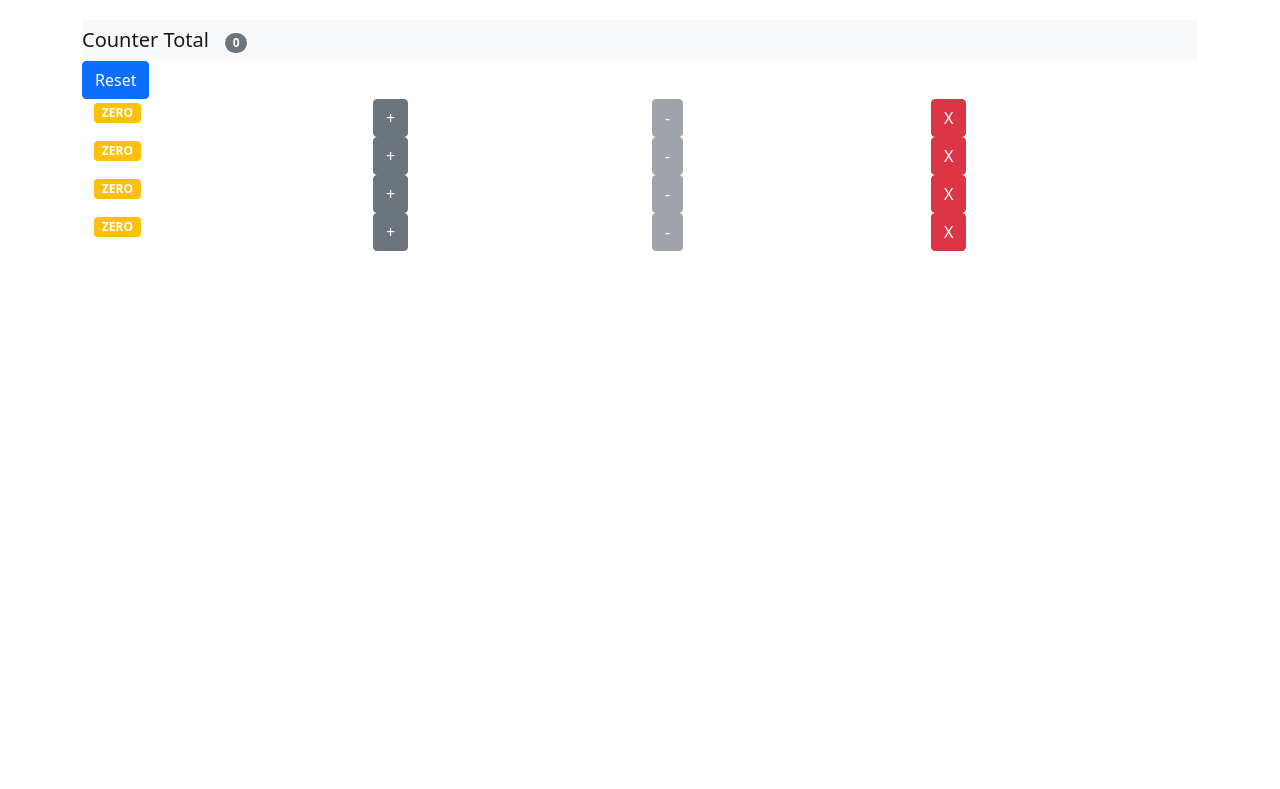
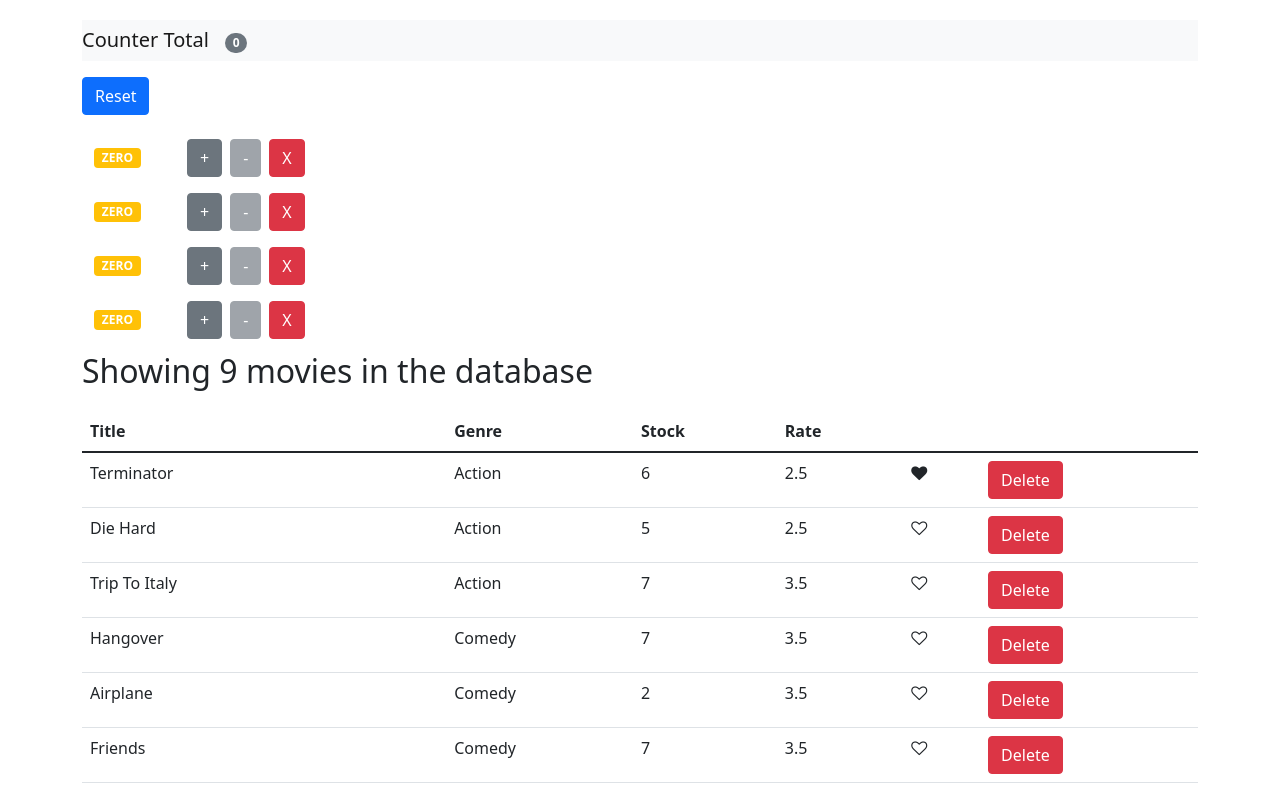
Before and after one commit to tharindukumarasiri/mosh-ex, a React (Create React App) app: page / in a window 1280 px wide. Shown: the top 789 px of the page. Built offline with nearby package versions, Linux system fonts and the light colour scheme.

Commit message:
like btn added

```diff
--- a/src/App.js
+++ b/src/App.js
@@ -12,16 +12,16 @@ function App() {
   ]);
 
   const increment = (counter) => {
-    const newCounters = counters;
-    const index = counters.findIndex( c => c.id === counter.id );
-    newCounters[index].value = counter.value + 1;
+    const newCounters = [...counters];
+    const index = counters.indexOf( counter );
+    newCounters[index].value++;
     setCounters([...newCounters]);
   };
 
   const decrement = (counter) => {
-    const newCounters = counters;
-    const index = counters.findIndex( c => c.id === counter.id );
-    newCounters[index].value = counter.value - 1;
+    const newCounters = [...counters];
+    const index = counters.indexOf( counter );
+    newCounters[index].value--;
     setCounters([...newCounters]);
   };
 
@@ -49,7 +49,7 @@ function App() {
   return (
     <main className="container">
       <NavBar counterTotal={getCounterTotal()} />
-      <button type="button" className="btn btn-primary " onClick={() => {resetCounters()}}>
+      <button type="button" className="btn btn-primary mt-3 mb-3" onClick={() => {resetCounters()}}>
         Reset
       </button>
       <Counters
@@ -58,6 +58,7 @@ function App() {
         decrement={(c) => decrement(c)}
         deleteCount={(c) => deleteCount(c)}
       />
+      <Movies/>
     </main>
   );
 }
--- /dev/null
+++ b/src/components/Common/likeButton.jsx
@@ -0,0 +1,12 @@
+import { useState } from 'react'
+
+export default function LikeButton({liked, onClick}) {
+
+    let iconClass = "fa fa-heart"
+    if(!liked) iconClass += "-o"
+
+    return (
+        <i className={iconClass} style={{cursor: 'pointer'}} onClick={(c) => {onClick(c)}}></i>
+    )
+
+}
--- a/src/components/counter.jsx
+++ b/src/components/counter.jsx
@@ -20,25 +20,20 @@ export default function Counter({ counter, increment, decrement, deleteCount })
 
     return (
         <div className="row">
-            <div className="col">
+            <div className="col-1 d-flex align-items-center">
                 <span className={getColorsBadge()}>{getCounterText()}</span>
             </div>
             <div className="col">
-                <button type="button" className="btn btn-secondary" onClick={() => increment(counter)}>
+                <button type="button" className="btn btn-secondary btn-m" onClick={() => increment(counter)}>
                     +
                 </button>
-            </div>
-            <div className="col">
-                <button type="button" className="btn btn-secondary" onClick={() => decrement(counter)} disabled={counter.value < 1}  >
+                <button type="button" className="btn btn-secondary btn-m m-2" onClick={() => decrement(counter)} disabled={counter.value < 1}  >
                     -
                 </button>
-            </div>
-            <div className="col">
-                <button type="button" className="btn btn-danger" onClick={() => deleteCount(counter)}>
+                <button type="button" className="btn btn-danger btn-m" onClick={() => deleteCount(counter)}>
                     X
                 </button>
             </div>
-            <br />
         </div>
     );
 }
--- a/src/components/movies.jsx
+++ b/src/components/movies.jsx
@@ -1,18 +1,28 @@
 import React, { useState } from "react";
 import { getMovies } from "../services/fakeMovieService";
+import LikeButton from "./Common/likeButton";
 
 export default function Movies() {
   const [movies, setMovies] = useState(getMovies());
 
   const deleteMovie = (id) => {
-    movies.splice(
-      movies.findIndex((movie) => {
+    const newMovies = movies;
+    newMovies.splice(
+      newMovies.findIndex((movie) => {
         return movie._id === id;
       }),
       1
     );
-    setMovies([...movies]);
+    setMovies([...newMovies]);
   };
+
+  const onLikeBtnClicked = (movie) => {
+    let newMovies = movies;
+    const index = newMovies.indexOf(movie)
+
+    newMovies[index].liked = !newMovies[index].liked;
+    setMovies([...newMovies]);
+  }
 
   if (movies.length > 0) {
     return (
@@ -37,6 +47,9 @@ export default function Movies() {
                   <td>{movie.numberInStock}</td>
                   <td>{movie.dailyRentalRate}</td>
                   <td>
+                    <LikeButton liked={movie.liked} onClick={() => {onLikeBtnClicked(movie)}}/>
+                  </td>
+                  <td>
                     <button
                       type="button"
                       className="btn btn-danger"
--- a/src/index.css
+++ b/src/index.css
@@ -1,14 +1,11 @@
 body {
   margin: 0;
   padding: 20px 0 0 0;
-  font-family: -apple-system, BlinkMacSystemFont, 'Segoe UI', 'Roboto', 'Oxygen',
-    'Ubuntu', 'Cantarell', 'Fira Sans', 'Droid Sans', 'Helvetica Neue',
-    sans-serif;
+  font-family: 'font-awesome';
   -webkit-font-smoothing: antialiased;
   -moz-osx-font-smoothing: grayscale;
 }
 
 code {
-  font-family: source-code-pro, Menlo, Monaco, Consolas, 'Courier New',
-    monospace;
+  font-family: 'font-awesome';
 }
--- a/src/services/fakeMovieService.js
+++ b/src/services/fakeMovieService.js
@@ -7,7 +7,8 @@ const movies = [
         genre: { _id: "33h54j3h4j5h3j45h3", name: "Action" },
         numberInStock: 6,
         dailyRentalRate: 2.5,
-        publishDate: "2018-01-03T19:04:28.089Z"
+        publishDate: "2018-01-03T19:04:28.089Z",
+        liked: true
     },
     {
         _id: "4345h45h34jhfg343434",
```
